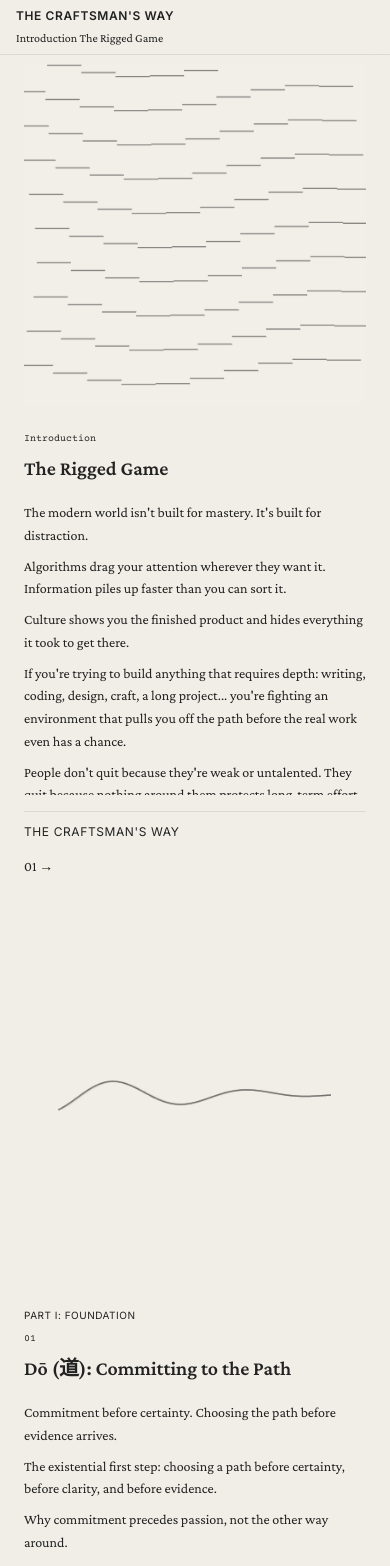
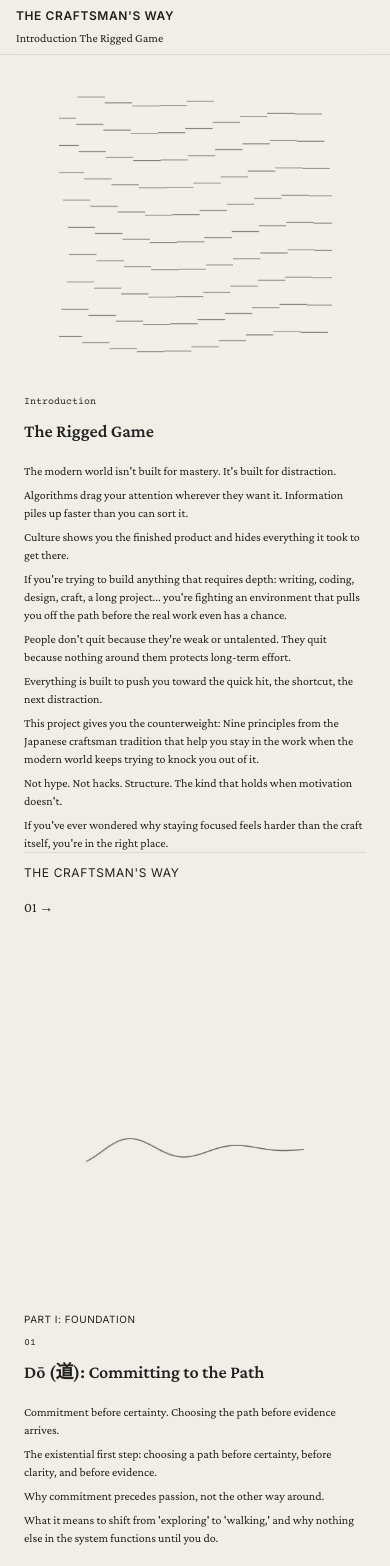
Before and after one commit to BlankDigitalMedia/the-craftsman, a Next.js app: page / in a window 390 px wide. Shown: the top 1566 px of the page. Built offline with nearby package versions, Linux system fonts and the light colour scheme.

Commit message:
mobile breakpoint improvements

```diff
--- a/components/ChapterSection.tsx
+++ b/components/ChapterSection.tsx
@@ -27,11 +27,11 @@ export default function ChapterSection({ chapter, parts }: ChapterSectionProps)
   return (
     <section
       id={chapter.slug}
-      className="h-screen flex flex-col px-6 md:px-12 lg:px-24 overflow-hidden"
+      className="min-h-[100svh] flex flex-col px-6 md:px-12 lg:px-24 py-8 sm:py-10 lg:py-12 overflow-hidden"
     >
-      <div className="max-w-6xl mx-auto flex-1 flex flex-col py-4 md:py-6 lg:py-8 min-h-0 overflow-hidden">
+      <div className="max-w-6xl mx-auto flex-1 flex flex-col py-4 md:py-6 lg:py-8">
         {/* Two-zone spread layout: text-left, art-right */}
-        <div className="grid grid-cols-1 lg:grid-cols-12 gap-6 lg:gap-10 flex-1 min-h-0 lg:items-center overflow-hidden">
+        <div className="grid grid-cols-1 lg:grid-cols-12 gap-6 lg:gap-10 lg:items-center">
           {/* Left zone: Text content */}
           <div className="lg:col-span-7 relative order-2 lg:order-1 flex flex-col lg:justify-center min-h-0 overflow-hidden">
             <div id={`content-${chapter.slug}`} className="w-full flex flex-col overflow-hidden">
@@ -45,22 +45,22 @@ export default function ChapterSection({ chapter, parts }: ChapterSectionProps)
                 <div className="text-[10px] md:text-xs font-mono text-foreground-muted mb-2 md:mb-3">
                   {chapter.label}
                 </div>
-                <h2 className="text-xl md:text-2xl lg:text-3xl xl:text-4xl font-serif font-semibold mb-2 md:mb-3 lg:mb-4 leading-tight">
+                <h2 className="text-lg md:text-2xl lg:text-3xl xl:text-4xl font-serif font-semibold mb-1.5 md:mb-3 lg:mb-4 leading-snug md:leading-tight">
                   {chapter.title}
                 </h2>
               </div>
 
               {/* Story content with spacing */}
-              <div className="space-y-2 md:space-y-3 lg:space-y-4">
+              <div className="space-y-1.5 sm:space-y-2 md:space-y-3 lg:space-y-4">
                 {chapter.narrative && (
-                  <p className="text-sm md:text-base lg:text-lg font-serif leading-relaxed text-foreground-muted max-w-2xl">
+                  <p className="text-[12px] sm:text-[13px] md:text-base lg:text-lg font-serif leading-normal md:leading-relaxed text-foreground-muted max-w-2xl">
                     {chapter.narrative}
                   </p>
                 )}
                 {chapter.verses.map((verse, index) => (
                   <p
                     key={index}
-                    className="text-sm md:text-base lg:text-lg font-serif leading-relaxed max-w-2xl"
+                    className="text-[12px] sm:text-[13px] md:text-base lg:text-lg font-serif leading-normal md:leading-relaxed max-w-2xl"
                   >
                     {verse}
                   </p>
@@ -71,7 +71,7 @@ export default function ChapterSection({ chapter, parts }: ChapterSectionProps)
 
           {/* Right zone: Artwork */}
           <div className="lg:col-span-5 flex items-center justify-center lg:justify-end order-1 lg:order-2">
-            <div className="w-full max-w-md">
+            <div className="w-[min(70vw,40svh)] sm:w-full max-w-md">
               <ArtifactHost
                 artifactId={chapter.artifactId}
                 alt={chapter.visualizationDescription || `Illustration for ${chapter.title}`}
@@ -81,7 +81,7 @@ export default function ChapterSection({ chapter, parts }: ChapterSectionProps)
         </div>
 
         {/* Chapter footer with navigation */}
-        <div className="mt-4 md:mt-6 pt-3 md:pt-4 border-t border-foreground/10 flex-shrink-0">
+        <div className="mt-auto pt-3 md:pt-4 border-t border-foreground/10 flex-shrink-0">
           <div className="flex flex-col md:flex-row items-start md:items-center justify-between gap-4">
             <div className="text-xs font-sans text-foreground-muted uppercase tracking-wider">
               THE CRAFTSMAN&apos;S WAY
```
